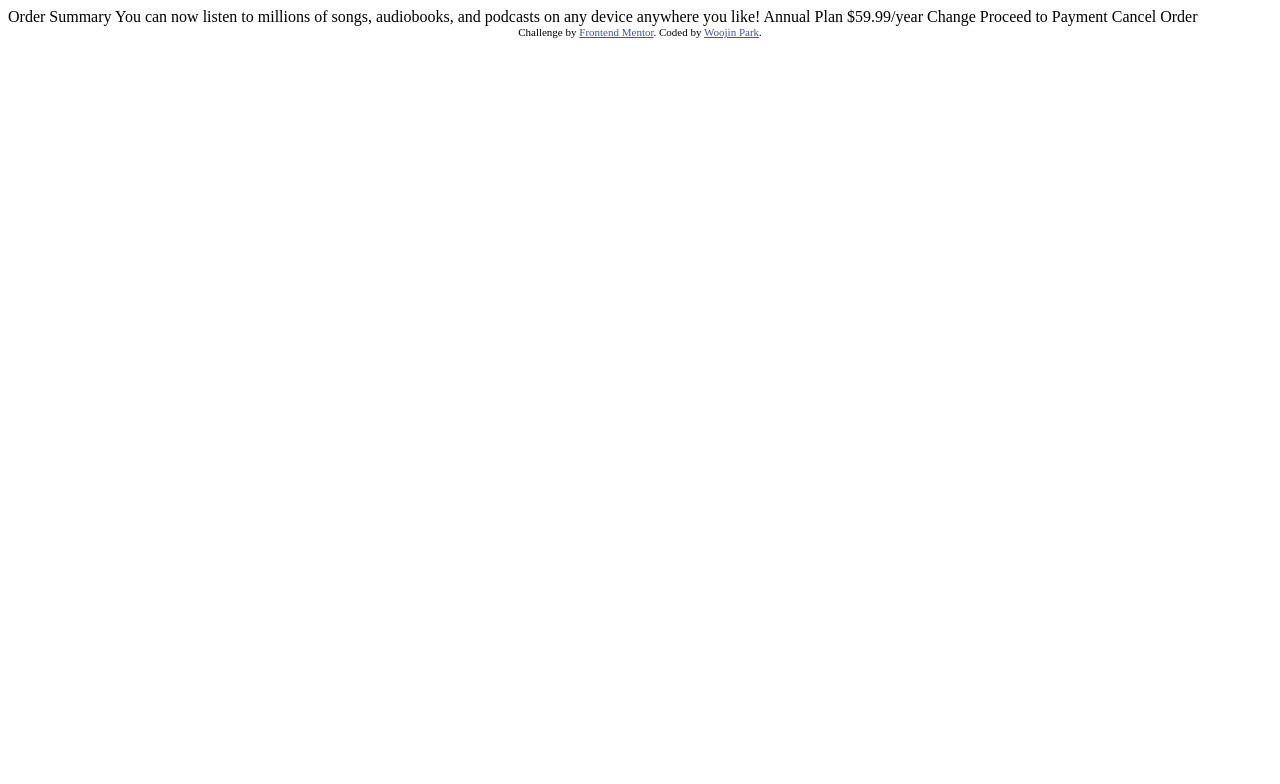
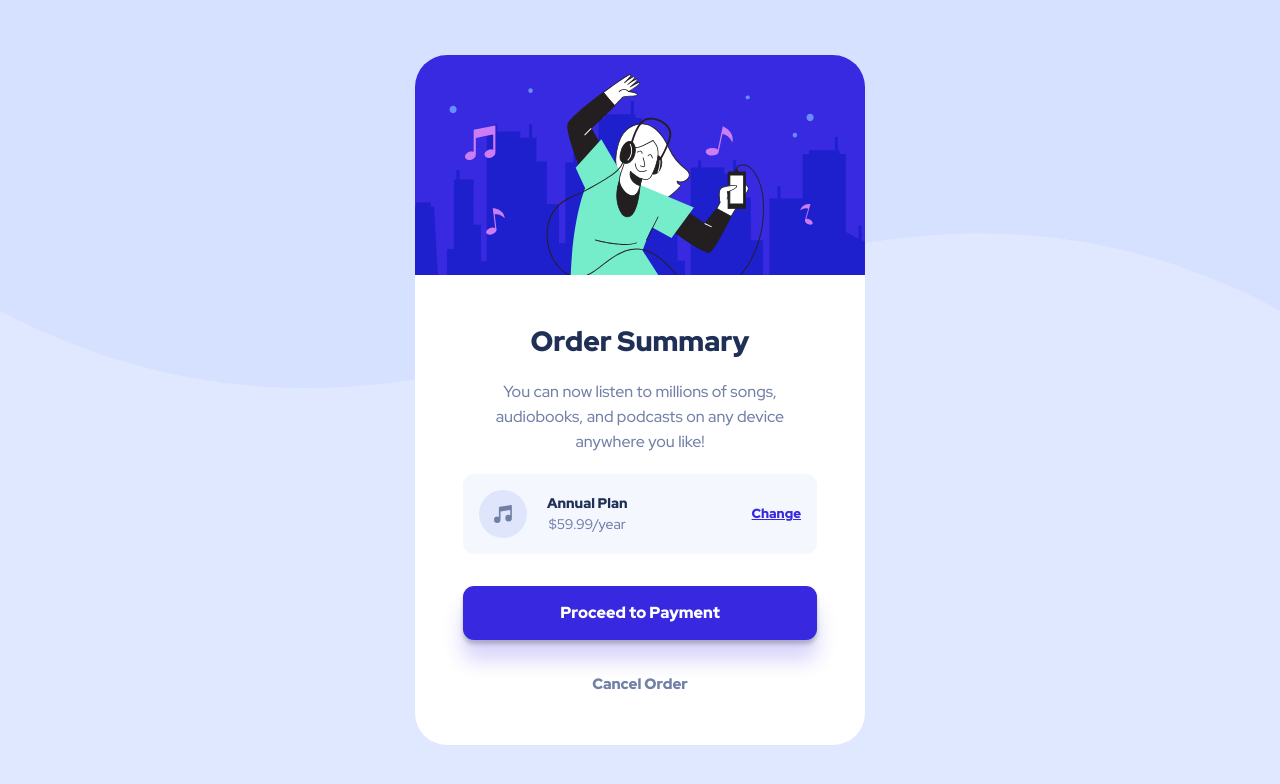
Before and after one commit to WoojinParkSoftware/Order-Summary-Card, a plain HTML site: page index.html in a window 1280 px wide. Drawn offline with Linux system fonts and the light colour scheme.

Commit message:
:technologist: Order Summary Component with HTML and CSS for the future

```diff
--- a/index.html
+++ b/index.html
@@ -1,38 +1,56 @@
 <!DOCTYPE html>
 <html lang="en">
+
 <head>
   <meta charset="UTF-8">
-  <meta name="viewport" content="width=device-width, initial-scale=1.0"> <!-- displays site properly based on user's device -->
+  <meta name="viewport" content="width=device-width, initial-scale=1.0">
+  <!-- displays site properly based on user's device -->
 
   <link rel="icon" type="image/png" sizes="32x32" href="./images/favicon-32x32.png">
   <link rel="stylesheet" href="style.css">
-
+  <link rel="preconnect" href="https://fonts.googleapis.com">
+  <link rel="preconnect" href="https://fonts.gstatic.com" crossorigin>
+  <link href="https://fonts.googleapis.com/css2?family=Red+Hat+Display:wght@500;700;900&display=swap" rel="stylesheet">
   <title>Frontend Mentor | Order summary card</title>
 
-  <!-- Feel free to remove these styles or customise in your own stylesheet 👍 -->
-  <style>
-    .attribution { font-size: 11px; text-align: center; }
-    .attribution a { color: hsl(228, 45%, 44%); }
+
   </style>
 </head>
+
 <body>
+  <main>
+    <div class="wrapper">
+      <div class="above-col">
+        <img class="hero-photo" src="./images/illustration-hero.svg"
+          alt="a dancing person seems to enjoy the music trouhg his earphones">
+      </div>
+      <div class="down-col">
+        <h1 class="title">
+          Order Summary
+        </h1>
+        <p class="description">
+          You can now listen to millions of songs, audiobooks, and podcasts on any
+          device anywhere you like!
+        </p>
+        <div class="flex-container">
+          <img class="music-icon" src="./images/icon-music.svg" alt="">
+          <div class="type-and-price">
+            <p class="type-of-plan">
+              Annual Plan
+            </p>
+            <p class="price-of-plan">
+              $59.99/year
+            </p>
+          </div>
+          <a class="change-plan" href="#">Change</a>
+        </div>
+        <a class="payment" href="">Proceed to Payment</a>
+        <button class="cancel-order">
+          Cancel Order
+        </button>
+      </div>
+    </div>
+  </main>
+</body>
 
-  Order Summary
-
-  You can now listen to millions of songs, audiobooks, and podcasts on any
-  device anywhere you like!
-
-  Annual Plan
-  $59.99/year
-
-  Change
-
-  Proceed to Payment
-  Cancel Order
-
-  <div class="attribution">
-    Challenge by <a href="https://www.frontendmentor.io?ref=challenge" target="_blank">Frontend Mentor</a>.
-    Coded by <a href="#">Woojin Park</a>.
-  </div>
-</body>
 </html>
--- a/style.css
+++ b/style.css
@@ -0,0 +1,265 @@
+/* Box sizing rules */
+*,
+*::before,
+*::after {
+  box-sizing: border-box;
+}
+
+/* Remove default margin */
+body,
+h1,
+h2,
+h3,
+h4,
+p,
+figure,
+blockquote,
+dl,
+dd {
+  margin: 0;
+}
+
+/* Remove list styles on ul, ol elements with a list role, which suggests default styling will be removed */
+ul[role='list'],
+ol[role='list'] {
+  list-style: none;
+}
+
+/* Set core root defaults */
+html:focus-within {
+  scroll-behavior: smooth;
+}
+
+/* Set core body defaults */
+body {
+  min-height: 100vh;
+  text-rendering: optimizeSpeed;
+  line-height: 1.5;
+}
+
+/* A elements that don't have a class get default styles */
+a:not([class]) {
+  text-decoration-skip-ink: auto;
+}
+
+a {
+  text-decoration: none;
+}
+
+/* Make images easier to work with */
+img,
+picture {
+  max-width: 100%;
+  display: block;
+}
+
+/* Inherit fonts for inputs and buttons */
+input,
+button,
+textarea,
+select {
+  font: inherit;
+}
+
+/* Remove all animations, transitions and smooth scroll for people that prefer not to see them */
+@media (prefers-reduced-motion: reduce) {
+  html:focus-within {
+   scroll-behavior: auto;
+  }
+
+  *,
+  *::before,
+  *::after {
+    animation-duration: 0.01ms !important;
+    animation-iteration-count: 1 !important;
+    transition-duration: 0.01ms !important;
+    scroll-behavior: auto !important;
+  }
+}
+
+:root {
+--Pale-blue: hsl(225, 100%, 94%);
+--Bright-blue: hsl(245, 75%, 52%);
+--Very-pale-blue: hsl(225, 100%, 98%);
+--Desaturated-blue: hsl(224, 23%, 55%);
+--Dark-blue: hsl(223, 47%, 23%);
+}
+
+
+
+body {
+
+  background-color:var(--Pale-blue);
+  background-image: url(../images/pattern-background-mobile.svg);
+  background-repeat: no-repeat;
+  background-size: contain;
+  font-family: 'Red Hat Display', sans-serif;
+  font-size: 1rem;
+  display: flex;
+  justify-content: center;
+  align-items: center;
+}
+
+.wrapper {
+  max-width: 327px;
+  background-color: white;
+  border-radius: 2rem;
+  margin:1rem
+}
+
+.hero-photo {
+  height: 160px;
+  border-radius: 2rem 2rem 0 0;
+  object-fit:cover;
+}
+
+main {
+  display: flex;
+  flex-direction: column;
+}
+
+.down-col {
+  padding: 0 1.5rem;
+  text-align: center;
+}
+
+.title {
+margin-block-start: 2rem;
+margin-block-end: 1rem;
+color: var(--Dark-blue);
+font-size: 1.375rem;
+font-weight: 900;
+}
+
+.description {
+  color:var(--Desaturated-blue);
+  margin-block-end: 1.5rem;
+  font-weight: 500;
+  line-height: 25px;
+}
+
+.flex-container {
+  display: flex;
+  justify-content: center;
+  align-items: center;
+  margin-block-end: 1.5rem;
+  background-color: var(--Very-pale-blue);
+  border-radius: 11px;
+  padding: 1rem;
+  flex:1
+}
+
+.music-icon{
+  margin-inline-end: 20px;
+}
+
+.type-and-price {
+margin-right:auto;}
+
+.type-of-plan {
+  color: var(--Dark-blue);
+  font-size: 0.875rem;
+  font-weight: 900;
+}
+
+.price-of-plan {
+  color: var(--Desaturated-blue);
+  font-size: 0.875rem;
+}
+
+.change-plan {
+  color: var(--Bright-blue);
+  text-decoration: underline;
+  font-weight: 900;
+  font-size: 0.825rem;
+}
+
+.change-plan:hover {
+color: #766CF1;
+text-decoration: none;
+}
+
+.payment {
+  display: block;
+  color:white;
+  background-color: var(--Bright-blue);
+  padding: 0.9375rem;
+  border-radius: 11px;
+  margin-block-end: 24px;
+  font-weight: 900;
+  box-shadow: 00px 4px 4px  #00000036 , 0px 20px 20px 0px  #392ae133;
+}
+
+.payment:hover {
+  background-color: #766CF1;
+}
+
+.cancel-order {
+  background-color: transparent;
+  border: none;
+  color: var(--Desaturated-blue);
+  margin-block-end: 2rem;
+  font-weight: 900;
+  font-size: 0.9375rem;
+}
+
+.cancel-order:hover {
+color:#1F2E55;
+}
+
+
+
+@media screen and (min-width:64rem) {
+
+  body{
+  background-color:var(--Pale-blue);
+  background-image: url(../images/pattern-background-desktop.svg);
+  background-repeat: no-repeat;
+  background-size: contain;
+}
+
+  .wrapper{
+    max-width: 450px;
+  }
+
+  .hero-photo {
+    width:100%;
+    height: 220px;
+    border-radius: 2rem 2rem 0 0;
+  }
+
+  .down-col {
+    padding: 0 3rem;
+    text-align: center;
+  }
+
+
+
+
+  /*MARGINS*/
+
+  .title {
+    margin-block-start: 2.8125rem;
+    margin-block-end: 1.0625rem;
+    font-size:1.75rem;
+}
+
+  .description {
+    margin-block-end: 1.25rem;
+    font-size:1rem;
+  }
+
+  .flex-container {
+    display: flex;
+    margin-block-end: 2rem;
+    padding:1rem;
+  }
+
+  .payment {
+    margin-block-end: 2rem;
+  }
+
+  .cancel-order {
+    margin-block-end: 3rem;
+  }
+  }
```
